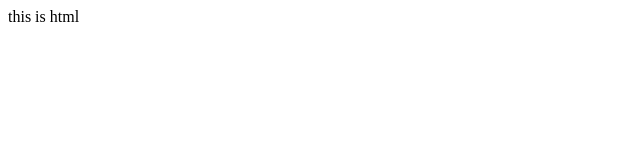
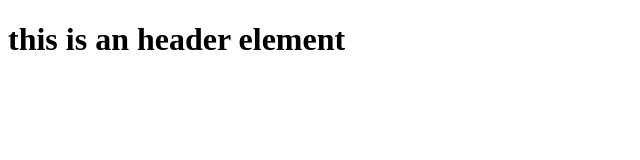
Before and after one commit to rokonmahmud/demoGit, a plain HTML site: page index.html in a window 1280 px wide. Shown: the whole page, without its empty margins (0-640 px from the left). Drawn offline with Linux system fonts and the light colour scheme.

Commit message:
i updated html file

```diff
--- a/index.html
+++ b/index.html
@@ -6,6 +6,6 @@
     <title>Document</title>
 </head>
 <body>
-    this is html
+    <h1>this is an header element</h1>
 </body>
 </html>
```
